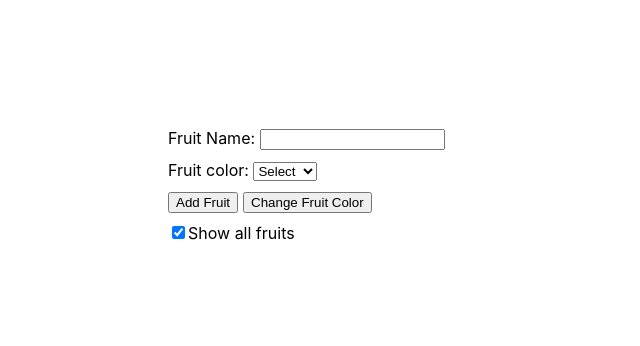
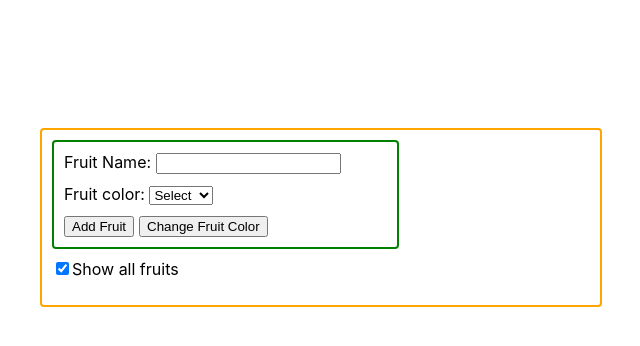
Before and after one commit to vivek-talentica/redux-meetup, a React (Create React App) app: page / in a window 1280 px wide. Shown: the top 346 px of the page, without its empty margins (344-984 px from the left). Built offline with nearby package versions, Linux system fonts and the light colour scheme.

Commit message:
Added borders around components

```diff
--- a/src/App.css
+++ b/src/App.css
@@ -1,4 +1,4 @@
 .App {
-  margin-left: 40%;
+  margin-left: 30%;
   margin-top: 10%;
 }
--- a/src/App.js
+++ b/src/App.js
@@ -32,10 +32,27 @@ class App extends React.Component {
 
     return (
       <div className="App">
+        <div
+          style={{
+            border: "2px solid orange",
+            width: "60%",
+            padding: "10px",
+            borderRadius: "4px",
+          }}
+        >
+          <div
+            style={{
+              border: "2px solid green",
+              width: "60%",
+              padding: "10px",
+              borderRadius: "4px",
+            }}
+          >
             <AddModifyFruit
               addFruit={this.addFruit}
               changeColor={this.changeColor}
             />
+          </div>
           <div style={{ marginTop: "10px" }}>
             <input
               type="checkbox"
@@ -59,6 +76,7 @@ class App extends React.Component {
             </ul>
           )}
         </div>
+      </div>
     );
   }
 }
```
Lines whose indentation alone changed are shown as unchanged.
